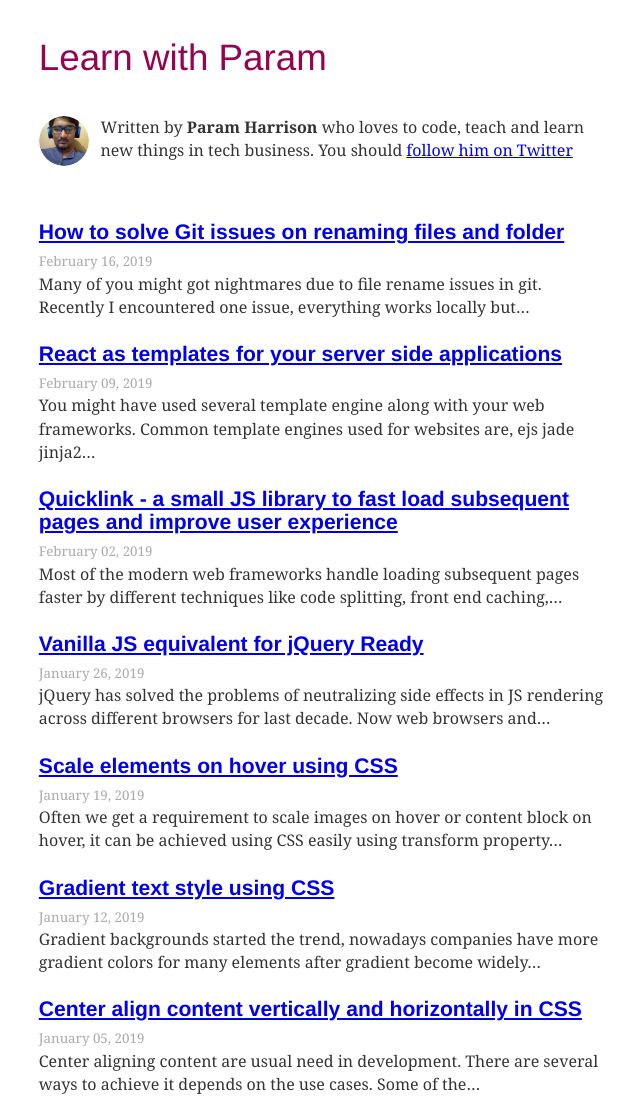
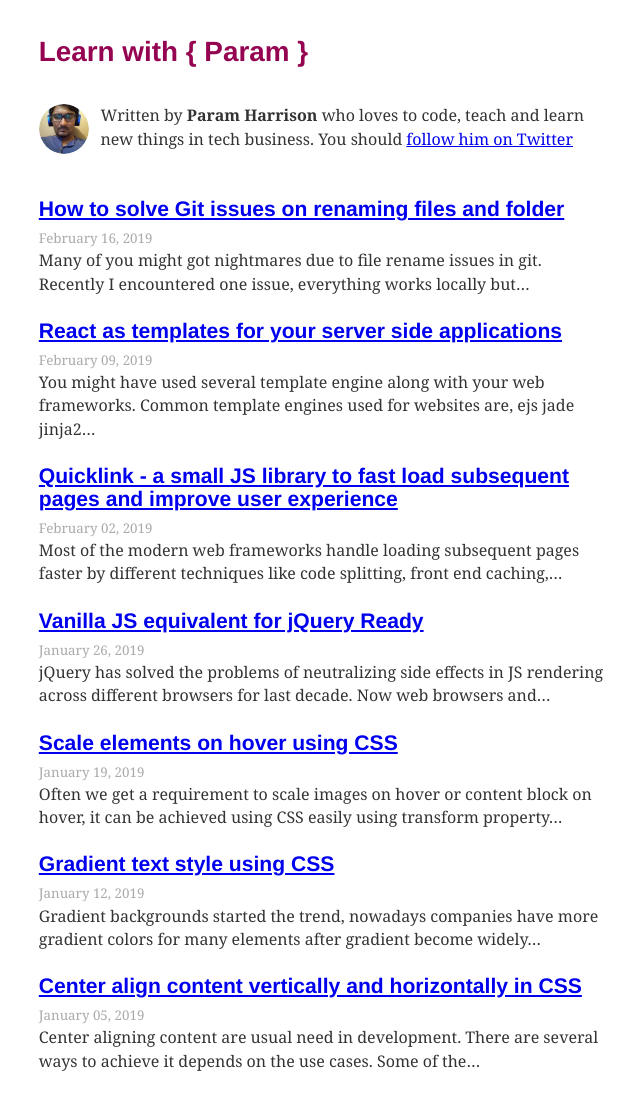
Before and after one commit to Param-Harrison/blog, a Gatsby site: page / in a window 1280 px wide. Shown: the top 1099 px of the page, without its empty margins (317-957 px from the left). Built offline with nearby package versions, Linux system fonts and the light colour scheme; Gatsby itself is replaced by a stand-in of ours; some packages are replaced by stand-ins of ours.

Commit message:
feat: logo changes

```diff
--- a/gatsby-config.js
+++ b/gatsby-config.js
@@ -1,6 +1,6 @@
 module.exports = {
   siteMetadata: {
-    title: `Learn with Param`,
+    title: `Learn with { Param }`,
     author: `Param Harrison`,
     description: `Sharing my knowledge on Product and Engineering`,
     siteUrl: `https://learnwithparam.com`,
--- a/src/components/Bio.js
+++ b/src/components/Bio.js
@@ -30,7 +30,11 @@ function Bio() {
                 borderRadius: `50%`,
               }}
             />
-            <p>
+            <p
+              style={{
+                marginBottom: rhythm(0.5),
+              }}
+            >
               Written by <strong>{author}</strong> who loves to code, teach and
               learn new things in tech business. You should {` `}
               <a
--- a/src/components/Layout.js
+++ b/src/components/Layout.js
@@ -7,24 +7,29 @@ class Layout extends React.Component {
   render() {
     const { location, title, children } = this.props;
     const rootPath = `${__PATH_PREFIX__}/`;
-    const headerStyle = {
-      marginTop: 0,
-      color: `#950451`,
-      fontWeight: `normal`,
-    };
+
     const linkStyle = {
       boxShadow: `none`,
       textDecoration: `none`,
       color: `inherit`,
       backgroundImage: `none`,
     };
-    let header;
+    let HeaderTag = 'h1';
+    let headerStyle = {
+      ...scale(0.8),
+      marginTop: 0,
+      marginBottom: rhythm(0),
+      color: `#950451`,
+    };
 
     if (location.pathname === rootPath) {
-      header = (
-        <h1
+      headerStyle.marginBottom = rhythm(1.5);
+    } else {
+      HeaderTag = 'h2';
+    }
+    const header = (
+      <HeaderTag
         style={{
-            ...scale(1.2),
           marginBottom: rhythm(1.5),
           ...headerStyle,
         }}
@@ -32,23 +37,9 @@ class Layout extends React.Component {
         <Link style={linkStyle} to={`/`}>
           {title}
         </Link>
-        </h1>
+      </HeaderTag>
     );
-    } else {
-      header = (
-        <h2
-          style={{
-            ...scale(1),
-            marginBottom: 0,
-            ...headerStyle,
-          }}
-        >
-          <Link style={linkStyle} to={`/`}>
-            {title}
-          </Link>
-        </h2>
-      );
-    }
+
     return (
       <div
         style={{
```
Lines whose indentation alone changed are shown as unchanged.
